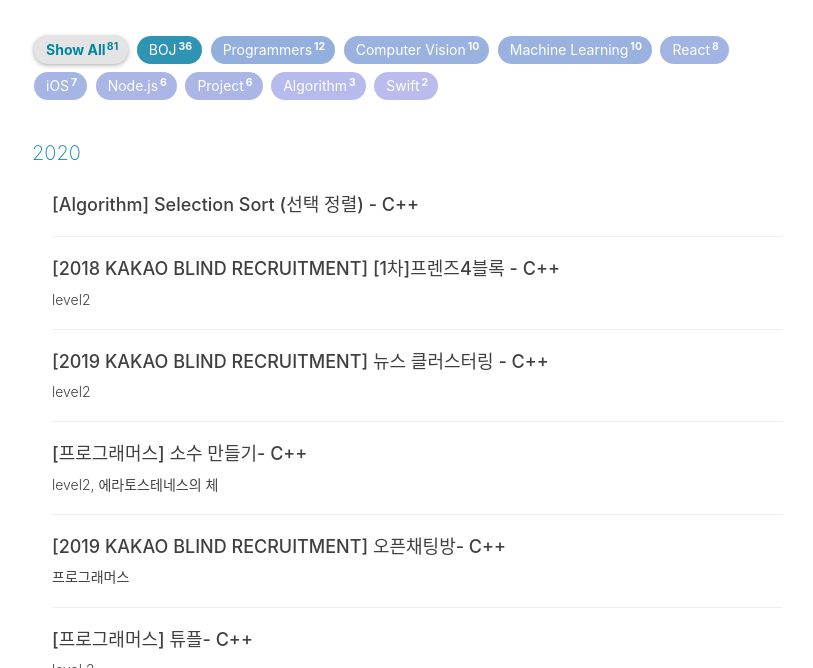
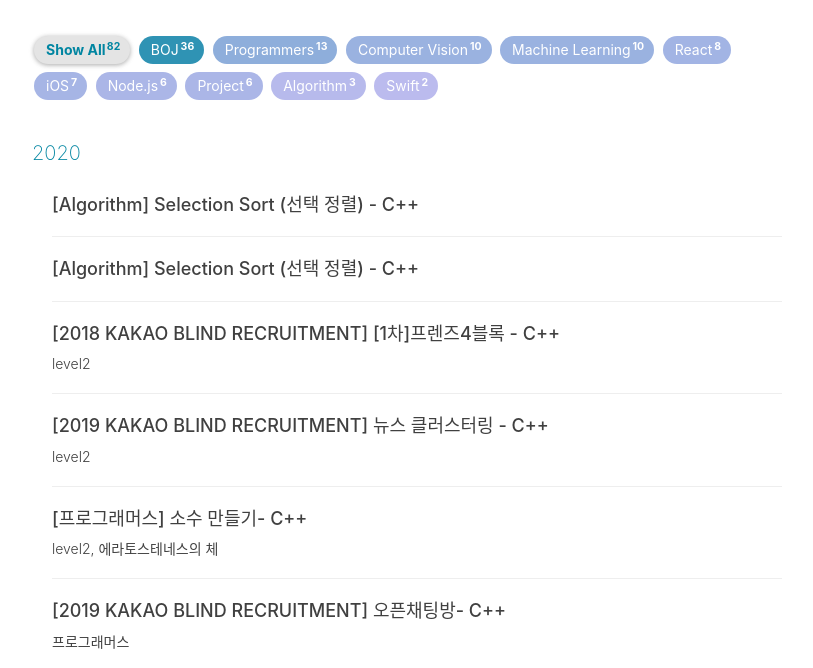
Before and after one commit to donggoolosori/donggoolosori.github.io, a Jekyll site: the page built from archive.html, in a window 1280 px wide and 900 px high, cut to the strip 232-900 px from the top of the window. Shown: the whole strip, without its empty margins (233-1046 px from the left). Built offline with Jekyll 4.4.1, drawn with Linux system fonts in a browser that asks for light colours; nearby versions of some CDN libraries; comment, search, counter and statistics services are not loaded.

```diff
--- /dev/null
+++ b/_posts/2020-12-27-insertsort.md
@@ -0,0 +1,11 @@
+---
+layout: post
+title: "[Algorithm] Selection Sort (선택 정렬) - C++"
+subtitle: ""
+date: 2020-12-27 18:10:00
+author: "dongjune"
+header-img: "img/in_post/7.jpg"
+catalog: true
+tags:
+  - Programmers
+---
```
Also changed, not shown: _posts/2020-12-27-bubblesort.md (+1 -0 lines).
